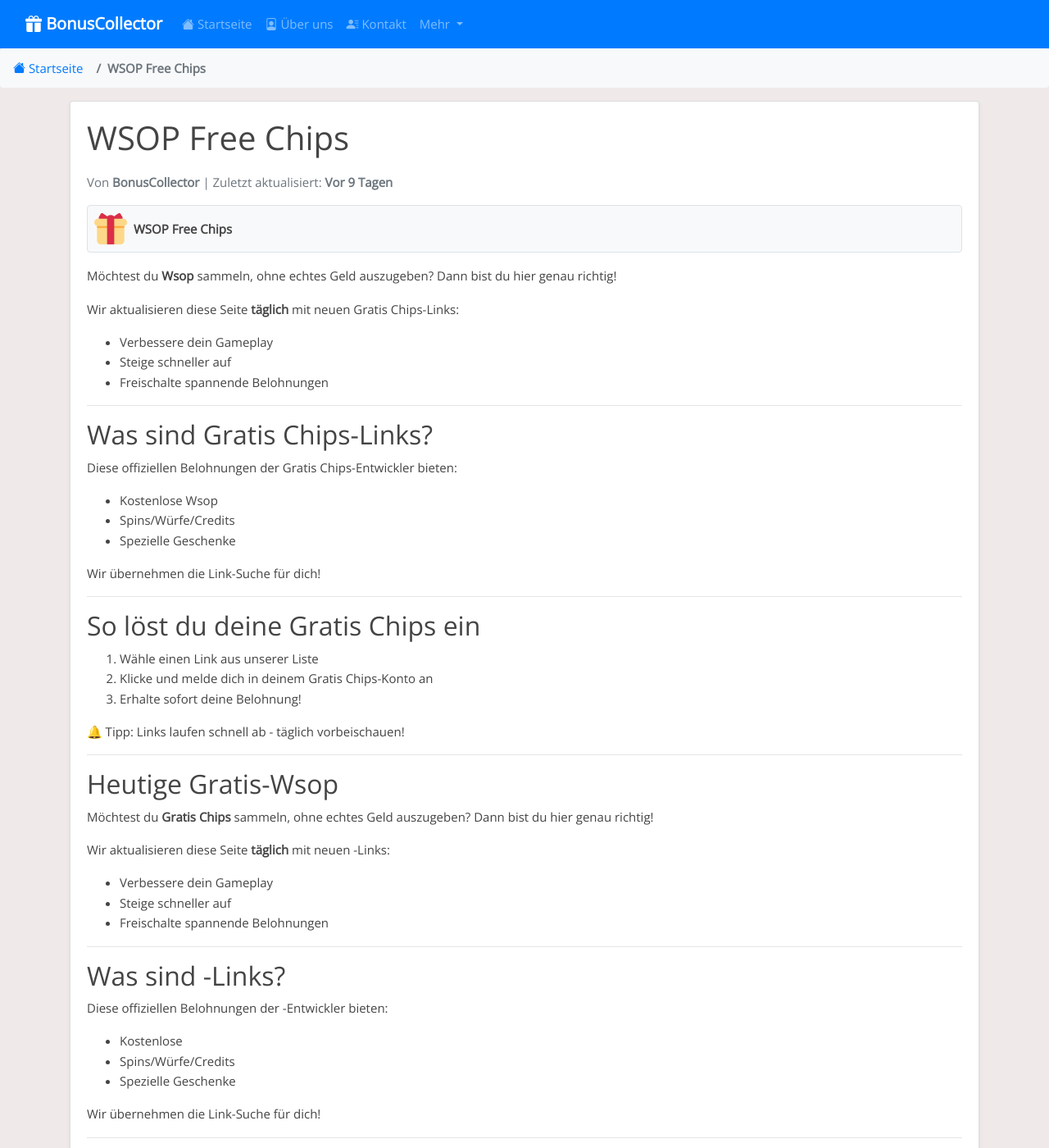
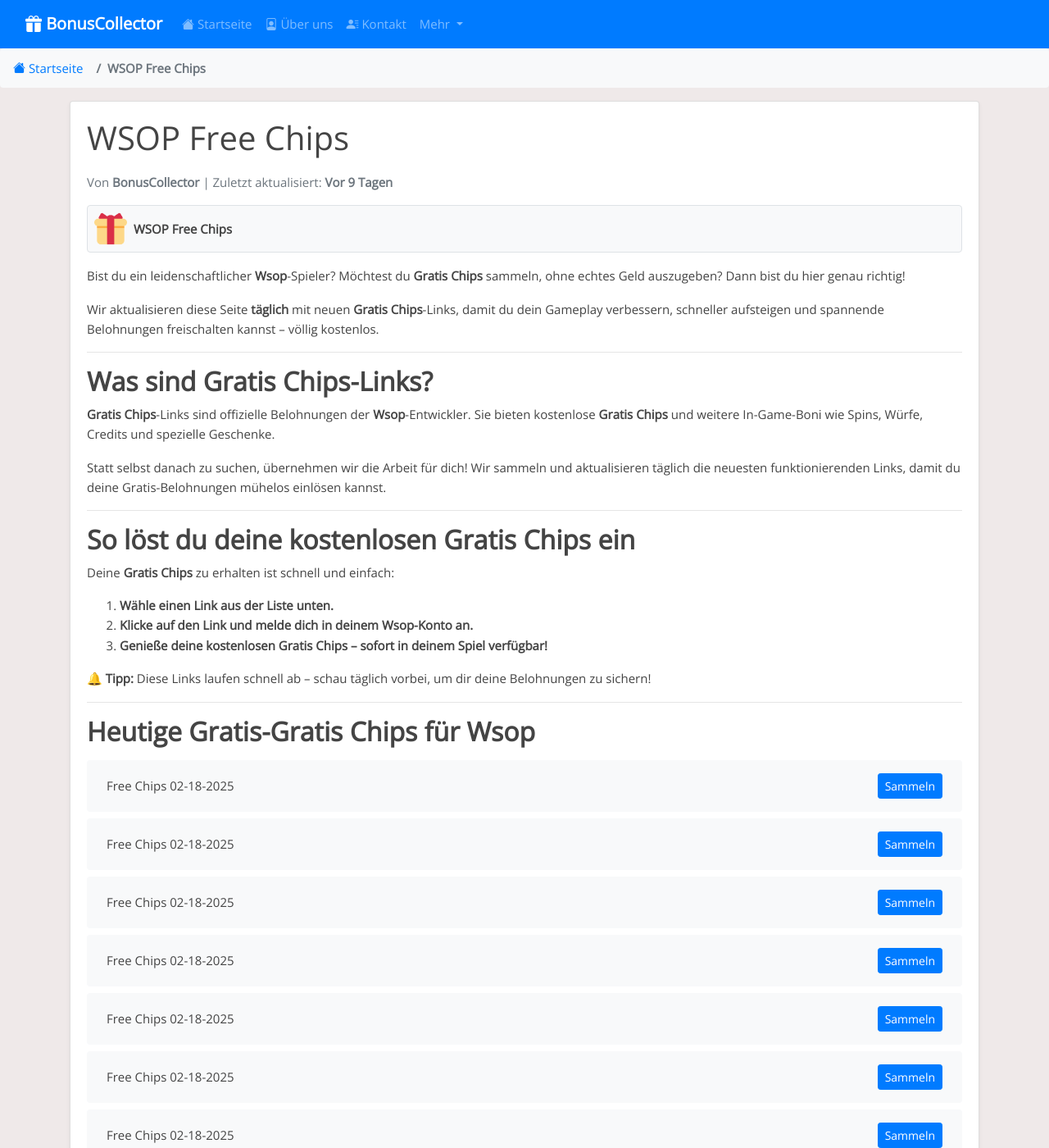
Before and after one commit to Prollad99/bs-de, a Jekyll site: the page built from _posts/2025-01-20-wsop.md, in a window 1280 px wide and 1400 px high. Shown: the whole window at 82% size. Built offline with Jekyll 4.4.1, drawn with Linux system fonts in a browser that asks for light colours; some of the changed text lies outside the part shown.

Commit message:
Update wsop reward links, content, and last modified date

```diff
--- a/_includes/wsop_footer.html
+++ b/_includes/wsop_footer.html
@@ -1,65 +1,38 @@
-<div class="footer-content">
-    <hr>
+---
 
-    <section class="why-save">
-      <h2>Warum diese Seite speichern?</h2>
-      <div class="benefits">
-        <div class="benefit-item">
-          <h3>✅ Tägliche Updates</h3>
-          <p>Immer aktuelle Gratis Chips-Links</p>
-        </div>
-        <div class="benefit-item">
-          <h3>✅ 100% Sicher</h3>
-          <p>Geprüfte Links von Wsop</p>
-        </div>
-        <div class="benefit-item">
-          <h3>✅ Komplett kostenlos</h3>
-          <p>Keine Anmeldung, keine Gebühren</p>
-        </div>
-      </div>
-    </section>
+## **Warum solltest du diese Seite speichern?**
 
-    <hr>
+Wir machen es dir leicht, in **Wsop** vorne mit dabei zu sein – mit täglichen Updates und geprüften Links. Hier sind die Gründe, warum du uns täglich besuchen solltest:
 
-    <section class="pro-tips">
-      <h2>Profi-Tipps für maximale Gratis Chips</h2>
-      <div class="tip-grid">
-        <div class="tip">
-          <h4>Clever einsetzen</h4>
-          <p>Spare Spins für Events mit hohen Belohnungen</p>
-        </div>
-        <div class="tip">
-          <h4>Strategisch verwalten</h4>
-          <p>Investiere Münzen gezielt für schnellen Fortschritt</p>
-        </div>
-        <div class="tip">
-          <h4>Täglich einloggen</h4>
-          <p>Sichere dir zeitlich begrenzte Links</p>
-        </div>
-      </div>
-    </section>
+✅ **Tägliche Updates:** Wir posten jeden Tag die neuesten kostenlosen **Gratis Chips**-Links.
+✅ **100 % sicher & geprüft:** Alle Links stammen aus offiziellen **Wsop**-Quellen.
+✅ **Komplett kostenlos:** Keine Anmeldung, keine versteckten Gebühren – nur kostenlose In-Game-Belohnungen!
 
-    <hr>
+---
 
-    <section class="faq">
-      <h2>Häufige Fragen</h2>
-      <div class="faq-item">
-        <h3>Sind die Links sicher?</h3>
-        <p>Ja! Alle Links stammen aus offiziellen Wsop-Quellen.</p>
-      </div>
-      <div class="faq-item">
-        <h3>Update-Häufigkeit?</h3>
-        <p>Tägliche Aktualisierungen garantierte frische Links.</p>
-      </div>
-      <div class="faq-item">
-        <h3>Link funktioniert nicht?</h3>
-        <p>Neue Links kommen bald - einfach später nochmal versuchen!</p>
-      </div>
-    </section>
+## **Maximiere deine Gratis-Gratis Chips mit diesen Profi-Tipps**
 
-    <hr>
+Möchtest du das Beste aus deinen kostenlosen Belohnungen herausholen? Befolge diese Expertenstrategien:
 
-    <div class="disclaimer">
-      <p>Haftungsausschluss: Nicht verbunden mit Wsop oder dessen Entwicklern.</p>
-    </div>
-  </div>
+- **Spins & Würfe clever einsetzen:** Spare sie für Events mit hohen Belohnungen auf.
+- **Münzen & Credits geschickt verwalten:** Investiere sie strategisch, um schneller voranzukommen.
+- **Täglich einloggen:** Viele Links sind nur kurz gültig – sichere sie dir so schnell wie möglich!
+
+---
+
+## **Häufig gestellte Fragen (FAQs)**
+
+### **1. Sind diese Gratis Chips-Links sicher?**
+Ja! Wir teilen ausschließlich Links, die direkt aus offiziellen **Wsop**-Aktionen stammen – sie sind völlig sicher und legitim.
+
+### **2. Wie oft werden die Links aktualisiert?**
+Wir aktualisieren diese Seite **täglich** mit neuen funktionierenden Links – schau also jeden Tag vorbei!
+
+### **3. Was, wenn ein Link nicht funktioniert?**
+Einige Links haben eine begrenzte Anzahl an Einlösungen oder laufen schnell ab. Falls einer nicht funktioniert, keine Sorge – neue werden bald verfügbar sein!
+
+---
+
+## **Haftungsausschluss**
+
+Wir sind **nicht mit** **Wsop** oder seinen Entwicklern **verbunden**. Diese Seite dient ausschließlich zu Informationszwecken, um Spielern zu helfen, kostenlose **Gratis Chips** zu erhalten und das Spiel in vollen Zügen zu genießen.
--- a/_includes/wsop_post.html
+++ b/_includes/wsop_post.html
@@ -1,89 +1,27 @@
-<div class="game-content">
-    <p>Möchtest du <strong>Wsop</strong> sammeln, ohne echtes Geld auszugeben? Dann bist du hier genau richtig!</p>
+Bist du ein leidenschaftlicher **Wsop**-Spieler? Möchtest du **Gratis Chips** sammeln, ohne echtes Geld auszugeben? Dann bist du hier genau richtig!
 
-    <div class="update-info">
-      <p>Wir aktualisieren diese Seite <strong>täglich</strong> mit neuen Gratis Chips-Links:</p>
-      <ul>
-        <li>Verbessere dein Gameplay</li>
-        <li>Steige schneller auf</li>
-        <li>Freischalte spannende Belohnungen</li>
-      </ul>
-    </div>
+Wir aktualisieren diese Seite **täglich** mit neuen **Gratis Chips**-Links, damit du dein Gameplay verbessern, schneller aufsteigen und spannende Belohnungen freischalten kannst – völlig kostenlos.
 
-    <hr>
+---
 
-    <section class="content-section">
-      <h2>Was sind Gratis Chips-Links?</h2>
-      <p>Diese offiziellen Belohnungen der Gratis Chips-Entwickler bieten:</p>
-      <ul class="benefits-list">
-        <li>Kostenlose Wsop</li>
-        <li>Spins/Würfe/Credits</li>
-        <li>Spezielle Geschenke</li>
-      </ul>
-      <p class="highlight">Wir übernehmen die Link-Suche für dich!</p>
-    </section>
+## **Was sind Gratis Chips-Links?**
 
-    <hr>
+**Gratis Chips**-Links sind offizielle Belohnungen der **Wsop**-Entwickler. Sie bieten kostenlose **Gratis Chips** und weitere In-Game-Boni wie Spins, Würfe, Credits und spezielle Geschenke.
 
-    <section class="tutorial-section">
-      <h2>So löst du deine Gratis Chips ein</h2>
-      <ol class="steps">
-        <li>Wähle einen Link aus unserer Liste</li>
-        <li>Klicke und melde dich in deinem Gratis Chips-Konto an</li>
-        <li>Erhalte sofort deine Belohnung!</li>
-      </ol>
-      <div class="tip-box">
-        <p>🔔 Tipp: Links laufen schnell ab - täglich vorbeischauen!</p>
-      </div>
-    </section>
+Statt selbst danach zu suchen, übernehmen wir die Arbeit für dich! Wir sammeln und aktualisieren täglich die neuesten funktionierenden Links, damit du deine Gratis-Belohnungen mühelos einlösen kannst.
 
-    <hr>
+---
 
-    <section class="todays-links">
-      <h2>Heutige Gratis-Wsop</h2>
-    </section>
-  </div><div class="game-content">
-    <p>Möchtest du <strong>Gratis Chips</strong> sammeln, ohne echtes Geld auszugeben? Dann bist du hier genau richtig!</p>
+## **So löst du deine kostenlosen Gratis Chips ein**
 
-    <div class="update-info">
-      <p>Wir aktualisieren diese Seite <strong>täglich</strong> mit neuen -Links:</p>
-      <ul>
-        <li>Verbessere dein Gameplay</li>
-        <li>Steige schneller auf</li>
-        <li>Freischalte spannende Belohnungen</li>
-      </ul>
-    </div>
+Deine **Gratis Chips** zu erhalten ist schnell und einfach:
 
-    <hr>
+1. **Wähle einen Link aus der Liste unten.**
+2. **Klicke auf den Link und melde dich in deinem Wsop-Konto an.**
+3. **Genieße deine kostenlosen Gratis Chips – sofort in deinem Spiel verfügbar!**
 
-    <section class="content-section">
-      <h2>Was sind -Links?</h2>
-      <p>Diese offiziellen Belohnungen der -Entwickler bieten:</p>
-      <ul class="benefits-list">
-        <li>Kostenlose </li>
-        <li>Spins/Würfe/Credits</li>
-        <li>Spezielle Geschenke</li>
-      </ul>
-      <p class="highlight">Wir übernehmen die Link-Suche für dich!</p>
-    </section>
+> 🔔 **Tipp:** Diese Links laufen schnell ab – schau täglich vorbei, um dir deine Belohnungen zu sichern!
 
-    <hr>
+---
 
-    <section class="tutorial-section">
-      <h2>So löst du deine  ein</h2>
-      <ol class="steps">
-        <li>Wähle einen Link aus unserer Liste</li>
-        <li>Klicke und melde dich in deinem -Konto an</li>
-        <li>Erhalte sofort deine Belohnung!</li>
-      </ol>
-      <div class="tip-box">
-        <p>🔔 Tipp: Links laufen schnell ab - täglich vorbeischauen!</p>
-      </div>
-    </section>
-
-    <hr>
-
-    <section class="todays-links">
-      <h2>Heutige Gratis-</h2>
-    </section>
-  </div>
+## **Heutige Gratis-Gratis Chips für Wsop**
```
